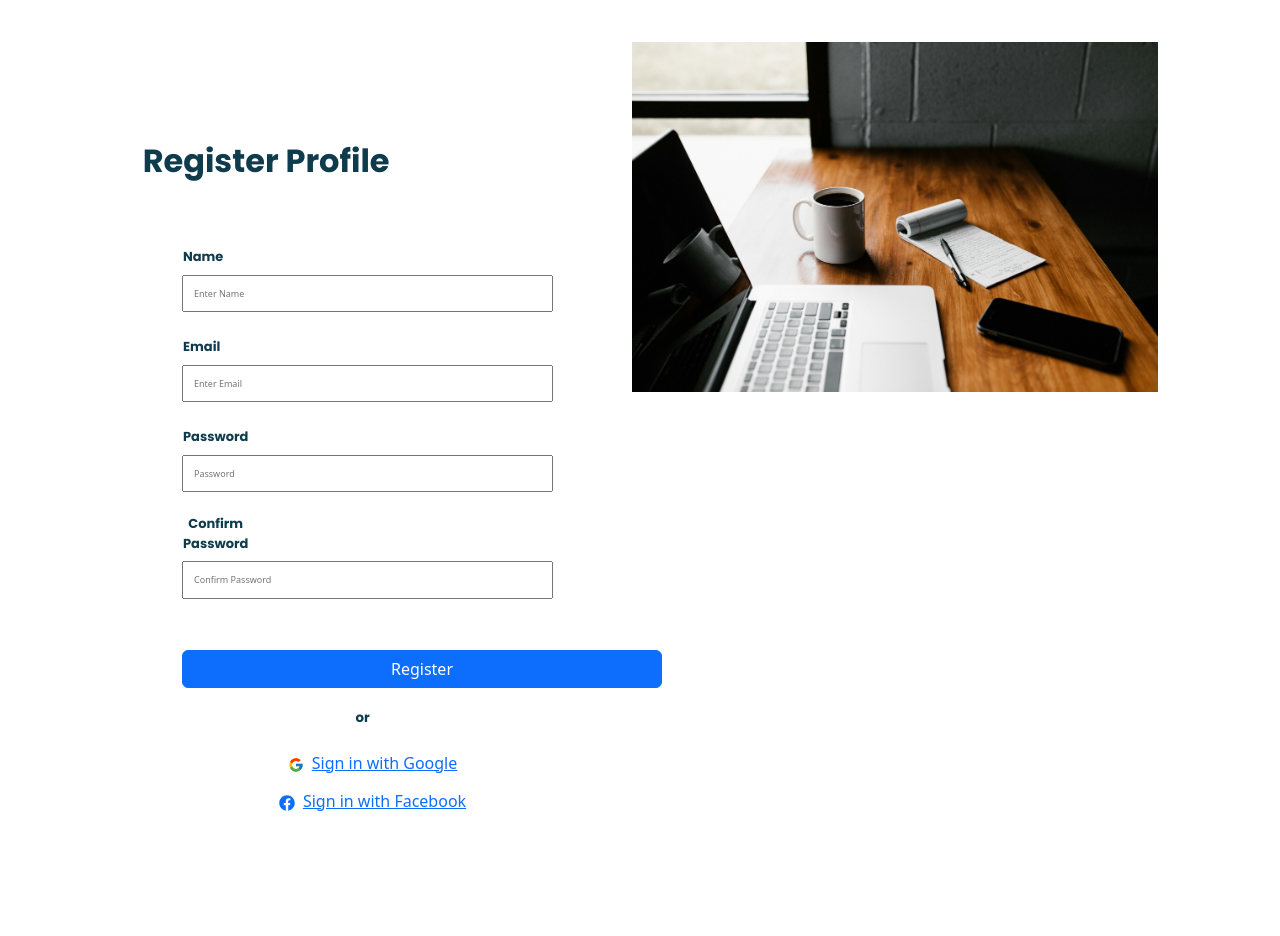
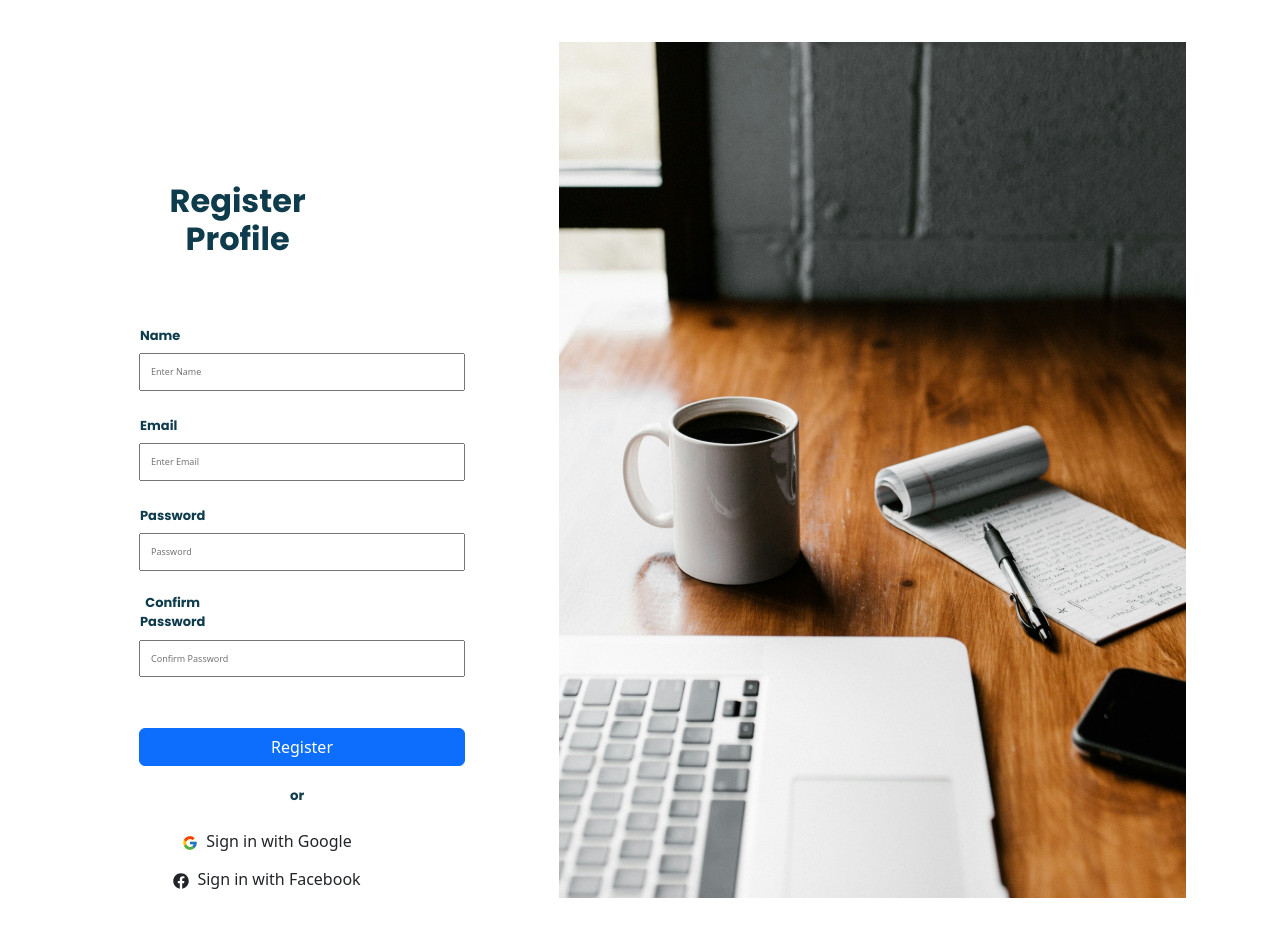
Before and after one commit to Keasanda/SecureWebSite, a React (Vite) app in the folder securewebsite.client/: page /register in a window 1280 px wide. Shown: the top 936 px of the page. After the commit the page ends 898 px from the top, so only its background shows below. Built offline with nearby package versions, Linux system fonts and the light colour scheme.

Commit message:
The presention to ben version

```diff
--- a/securewebsite.client/src/components/ConfirmEmail.css
+++ b/securewebsite.client/src/components/ConfirmEmail.css
@@ -41,7 +41,7 @@
 
 .me{
 padding-top: 30px;
-    color: red;
+    color: green;
 
     padding-bottom: 30px;
 }
--- a/securewebsite.client/src/components/ForgotPassword.css
+++ b/securewebsite.client/src/components/ForgotPassword.css
@@ -1,107 +1,87 @@
-
 @import url('https://fonts.googleapis.com/css2?family=Inter+Tight:ital,wght@0,100..900;1,100..900&display=swap');
 
-.forgetpic{
+.container {
+    display: flex;
+    justify-content: center;
+    align-items: center;
+    height: 100vh;
+}
 
+.row {
+    display: flex;
+    flex-wrap: nowrap;
+    width: 100%;
+    height: 100%;
+}
+
+.col-md-6 {
+    flex: 1;
+    display: flex;
+    justify-content: center;
+    align-items: center;
+}
+
+
+
+.open {
+    padding: 0;
+    display: flex;
+    justify-content: center;
+    align-items: center;
+}
+
+.open img {
+    width: 100%;
+    height: 100%;
+    object-fit: cover; /* Ensures the image covers the entire div without stretching */
+
+    margin-top: 65px;
+}
+
+.forgetpic {
     height: 50px;
     width: 60px;
-
     padding-bottom: 50px;
 }
 
-
-form{
+form {
     padding-top: 40px;
 }
 
-.email-label{
+.la{
+    font-size: small;
+    font-family: "Poppins";
+    font-weight: bold;
+    color: #0F3C4C;
+    margin-bottom: -1px;
 
-    margin-right: 64%;
-    font-size: small;
+    margin-right: 260px;
+}
 
-    font-family: "Poppins";
-    font-weight: 300;
+.rest {
+    font-family: "Poppins", sans-serif;
+    font-weight: bold;
+    font-style: normal;
+    width: 100%;
+    max-width: 420px;
+    margin: 0 auto;
+}
 
-    font-weight: bold;
-
-color: #0F3C4C;;
+.forgetcontrol {
+    width: 100%;
+    max-width: 420px;
+    padding: 6px;
 
 
-
-   margin-bottom: -1px;
+  padding-right: 20px;
 }
 
+.fg {
+    font-family: "Poppins";
+    font-weight: bold;
+    color: #0F3C4C;
+    text-align: center;
+   margin-top: 200px;
 
-.rest{
-    font-family: "Poppins", sans-serif;
-    font-weight: bold;
-
-     font-style: normal;
-
-width: 420px;
-margin-left: 55px;
-margin-right: 145px;
+   margin-right: 40px;
 }
-/* Additional styles for the component */
-
-.forgetcontrol{
-    margin-left: 10%;
-    width: 70%;
-
-    margin-right: 190px;
-
-    padding: 6px;
-}
-
-.fg{
-
-    position: relative;
-    left: 10px;
-
-padding-top: 90px;
-
-
-font-family: "Poppins";
-font-weight: 300;
-
-font-weight: bold;
-
-color: #0F3C4C;;
-
-
-    margin-right: 29%;
-}
-
-.row{
-
-
-    padding-right: 40px;
-
-    padding-bottom: 500px;
-
-    object-fit: cover; /* Ensures the image covers the entire div */
-
-
-
-}
-
-
-.dow{
-
-    margin-bottom: 500px;
-
-    object-fit: cover; /* Ensures the image covers the entire div */
-
-    padding: 40px;
-
-
-}
-
-
-.open{
-
-
-
-    object-fit: cover; /* Ensures the image covers the entire div */
-
-}
--- a/securewebsite.client/src/components/ForgotPassword.jsx
+++ b/securewebsite.client/src/components/ForgotPassword.jsx
@@ -1,5 +1,5 @@
 import React, { useState } from 'react';
-import './ForgotPassword.css'; // Import your CSS file
+import './ForgotPassword.css';
 import { useNavigate } from 'react-router-dom';
 
 const ForgotPassword = () => {
@@ -20,20 +20,20 @@ const ForgotPassword = () => {
             setMessage("Password reset link has been sent to your email.");
             setTimeout(() => {
                 navigate('/login');
-            }, 3000); // Navigate to login page after 3 seconds
+            }, 3000);
         } else {
             setMessage(data.message);
         }
     };
 
     return (
-        <div className="container mt-5">
+        <div className="container mt-8">
             <div className="row">
-                <div className="col-md-6 dow">
+                <div className="col-md-4 dow">
                     <h2 className="fg">Forgot Password</h2>
-                    <form onSubmit={handleSubmit}>
-                        <div className="mb-3">
-                            <label htmlFor="exampleInputEmail1" className="email-label">Email address</label>
+                    <form  className='tanahala' onSubmit={handleSubmit}>
+                        <div className="mb-3 cont">
+                            <label htmlFor="exampleInputEmail1" className="email-label la ">Email address</label>
                             <input
                                 type="email"
                                 className="forgetcontrol"
@@ -49,7 +49,7 @@ const ForgotPassword = () => {
                     </form>
                     {message && <p className="mt-3">{message}</p>}
                 </div>
-                <div className="col-md-6  open">
+                <div className="col-md-8 open">
                     <img src="src/assets/5b4b4419dc94f06b31a38beb2085ab3b.jpg" alt="Forgot Password" className="img-fluid custom-image" />
                 </div>
             </div>
--- a/securewebsite.client/src/components/Register.css
+++ b/securewebsite.client/src/components/Register.css
@@ -28,8 +28,10 @@ form {
 
 .registerhead{
 
+margin-right: 31px;
+    padding-top: 100px;
 
-    padding-top: 100px;
+    padding-bottom: 55px;
     font-family: "Poppins";
     font-weight: 300;
 
@@ -60,7 +62,7 @@ color: #0F3C4C;;
 }
 .con{
 
-padding-right: 350px;
+padding-right: 271px;
     font-size: small;
 
     font-family: "Poppins";
@@ -94,7 +96,7 @@ color: #0F3C4C;;
     font-family: "Poppins", sans-serif;
     font-weight: bold;
 
-width: 480px;
+width: 100%;
     margin-top: 30px;
 }
 
@@ -129,21 +131,18 @@ margin-left: 80px;
 
 .register{
 
-    padding-right: 90px;
-    padding: 55px;
+    margin-right: 70px;
+
 }
 /* Additional styles for the component */
 
-.picRes{
+.regPic{
 
-height : 350px ;
-
+    width: 100%;
+    height: 100%;
+    object-fit: cover; /* Ensures the image covers the entire div without stretching */
 }
 
-.custom-image{
-
-    width: 100%;
-}
 
 
 
--- a/securewebsite.client/src/components/Register.jsx
+++ b/securewebsite.client/src/components/Register.jsx
@@ -70,9 +70,12 @@ function Register() {
     return (
         <div className="container">
             <div className="row">
-                <div className="col-md-6">
+                <div className="col-md-5">
+
+                    <form className='register' onSubmit={registerHandler}>
+
                     <h2 className="registerhead">Register Profile</h2>
-                    <form className='register' onSubmit={registerHandler}>
+
                         <div className="mb-3">
                             <label htmlFor="name" className="form-label nae">Name</label>
                             <input type="text" className="control1" name='Name' placeholder="Enter Name" id='name' required />
@@ -93,11 +96,11 @@ function Register() {
                         <div className='mt-3'>
                             <span className="or">or</span>
                             <div className='mt-3 push'>
-                                <button className="btn btn-link">
+                                <button className="btn btn-default">
                                     <FcGoogle style={{ marginRight: '8px' }} />
                                     Sign in with Google
                                 </button>
-                                <button className="btn btn-link">
+                                <button className="btn btn-default">
                                     <FaFacebook style={{ marginRight: '8px' }} />
                                     Sign in with Facebook
                                 </button>
@@ -113,8 +116,8 @@ function Register() {
                         </ul>
                     )}
                 </div>
-                <div className="col-md-6 d-flex picRes">
-                    <img src="src/assets/5b4b4419dc94f06b31a38beb2085ab3b.jpg" alt="Register" className="img-fluid custom-image" />
+                <div className="col-md-7 d-flex picRes">
+                    <img src="src/assets/5b4b4419dc94f06b31a38beb2085ab3b.jpg" alt="Register" className="img-fluid custom-image  regPic" />
                 </div>
             </div>
         </div>
--- a/securewebsite.client/src/components/ResetPassword.css
+++ b/securewebsite.client/src/components/ResetPassword.css
@@ -1,7 +1,7 @@
 .CP{
 
 
-padding-right: 340px;
+padding-right: 222px;
     margin-right: 1%;
 
 
@@ -28,7 +28,9 @@ color: #0F3C4C;;
 color: #0F3C4C;;
 
 
-margin-right: 270px;
+margin-right: 180px;
+
+padding-bottom: 50px;
 
 
 
@@ -39,6 +41,8 @@ margin-right: 270px;
 .img-fluid {
     height: 240%; /* Adjust as needed */
    width: 290%;
+
+
 }
 
 .btn-primary{
@@ -56,7 +60,7 @@ margin-right: 270px;
 
     margin-right: 1%;
 
-    padding-right: 398px;
+    padding-right: 280px;
 
 
 
@@ -76,6 +80,7 @@ color: #0F3C4C;;
     padding: 20px;
 
 
+
 }
 
 .container{
@@ -88,7 +93,7 @@ color: #0F3C4C;;
 .grow{
 
     margin-top: 20px;
-    width: 505px;
+   width: 80%;
 margin-right: 100px;
 
 }
@@ -100,9 +105,14 @@ margin-right: 100px;
 
 .restpic{
 
-    max-width: 60% ;
 
-    height: 250px;
+
+   object-fit: cover; /* Ensures the image covers the entire div without stretching */
+
+    height: 100%;
+
+    width: 100%;
+
 }
 
 .red{
--- a/securewebsite.client/src/components/ResetPassword.jsx
+++ b/securewebsite.client/src/components/ResetPassword.jsx
@@ -37,9 +37,13 @@ const ResetPassword = () => {
     return (
         <div className="container mt-5">
             <div className="row">
-                <div className="col-md-6">
+                <div className="col-md-5">
+
+                    <form onSubmit={handleSubmit}>
+
                     <h2 className="reheading ">Reset Password</h2>
-                    <form onSubmit={handleSubmit}>
+
+
                         <div className="mb-3 goat">
                             <label htmlFor="newPassword" className="form-label np">New Password</label>
                             <input
@@ -68,8 +72,8 @@ const ResetPassword = () => {
                     </form>
                     {message && <p className="mt-3 red">{message}</p>}
                 </div>
-                <div className="col-md-6 restpic">
-                    <img src="src\assets\5b4b4419dc94f06b31a38beb2085ab3b.jpg" alt="Reset Password" className="img-fluid" />
+                <div className="col-md-7 ">
+                    <img src="src\assets\5b4b4419dc94f06b31a38beb2085ab3b.jpg" alt="Reset Password" className=" restpic " />
                 </div>
             </div>
         </div>
```
Also changed, not shown: 2 other files (tests, documents, lock files or other folders).
